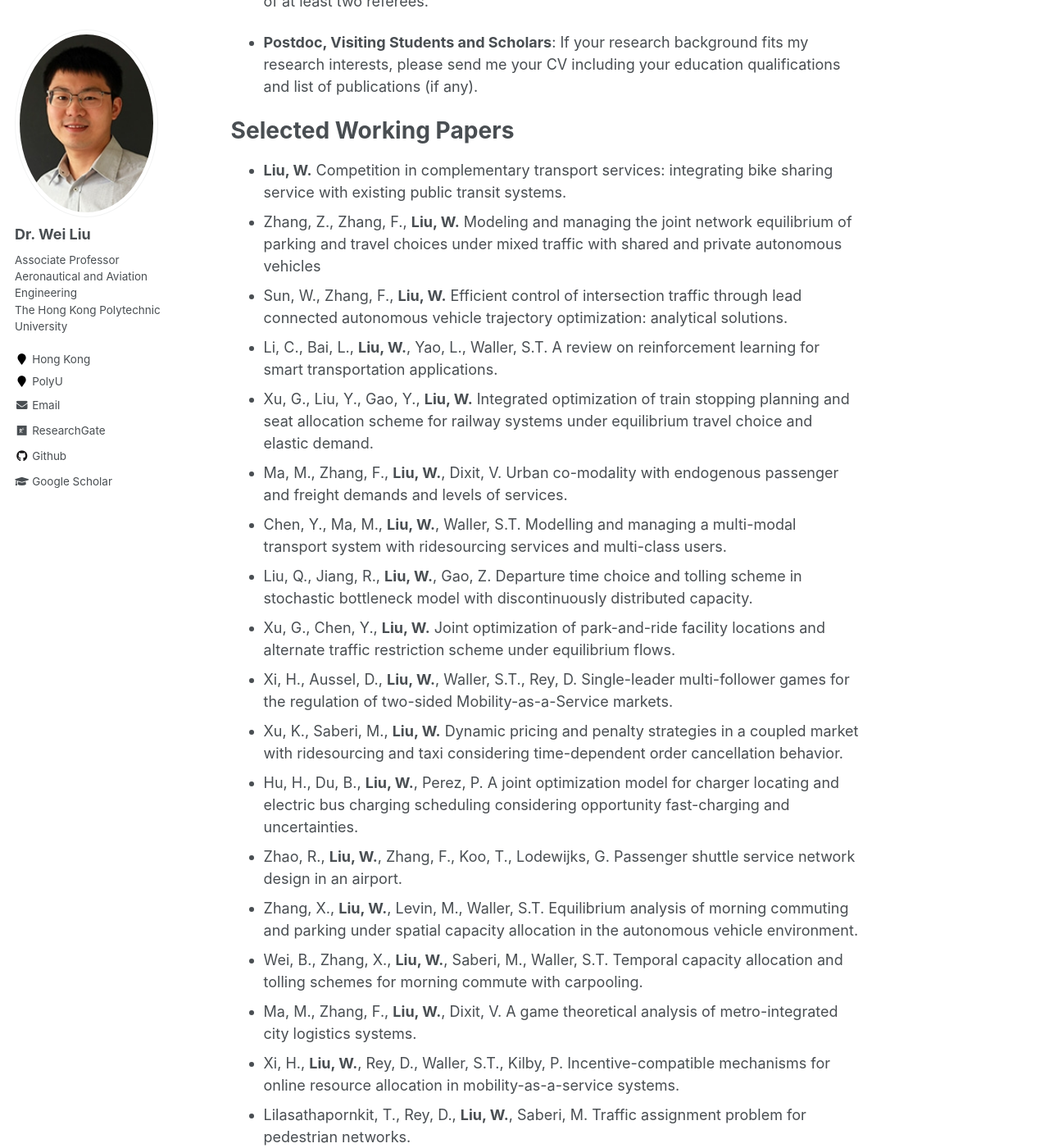
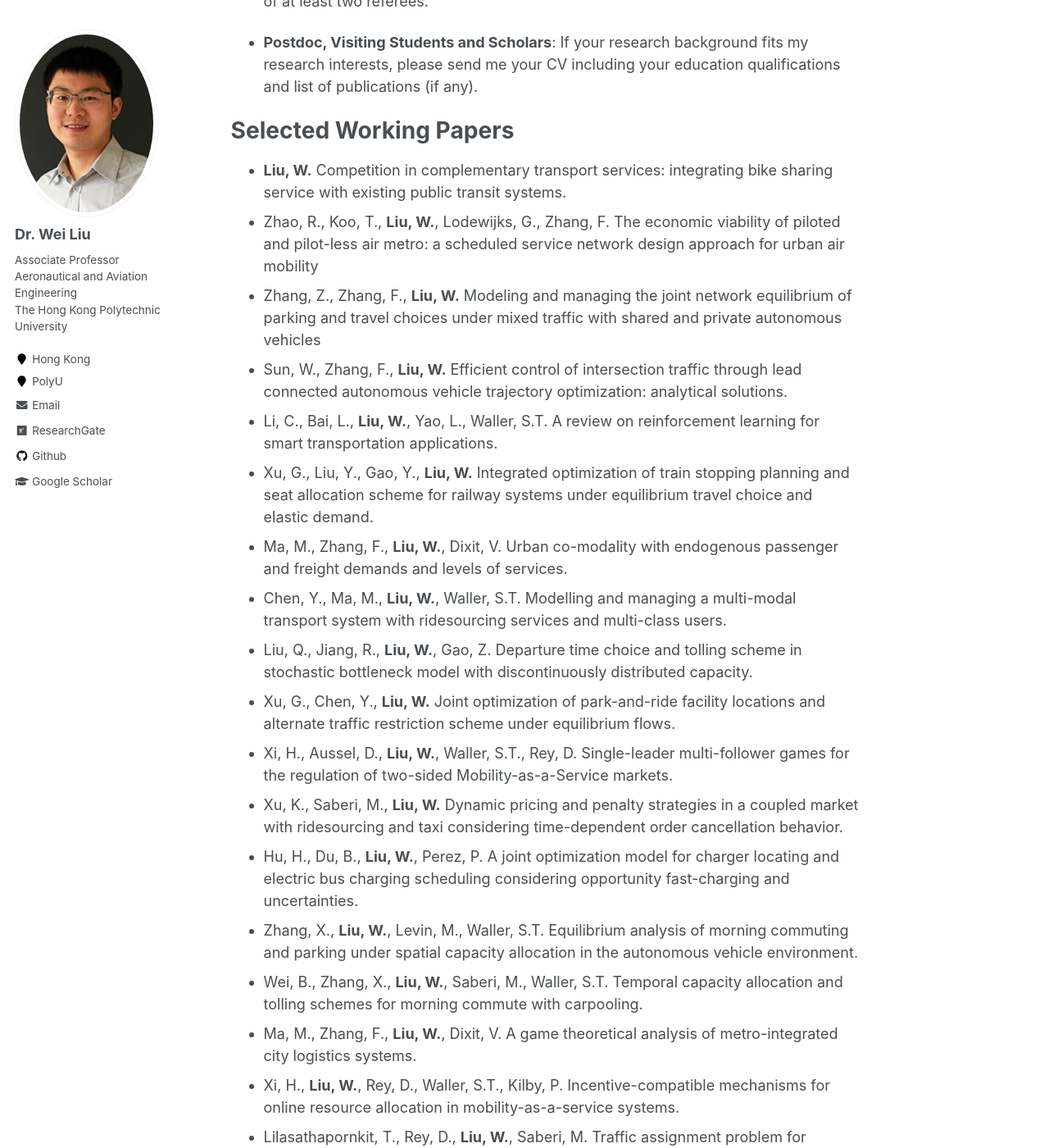
Before and after one commit to weiliu2016/weiliu2016.github.io, a Jekyll site: the page built from _pages/about.md, in a window 1280 px wide and 1400 px high, scrolled down 1395 px. Shown: the whole window at 82% size. Built offline with Jekyll 4.4.1, drawn with Linux system fonts in a browser that asks for light colours.

Commit message:
Update about.md

```diff
--- a/_pages/about.md
+++ b/_pages/about.md
@@ -40,6 +40,7 @@ PhD Positions and Academic Visitors
 Selected Working Papers
 ======
 - **Liu, W.** Competition in complementary transport services: integrating bike sharing service with existing public transit systems.
+-  Zhao, R., Koo, T., **Liu, W.**, Lodewijks, G., Zhang, F. The economic viability of piloted and pilot-less air metro: a scheduled service network design approach for urban air mobility
 - Zhang, Z., Zhang, F., **Liu, W.** Modeling and managing the joint network equilibrium of parking and travel choices under mixed traffic with shared and private autonomous vehicles
 - Sun, W., Zhang, F., **Liu, W.** Efficient control of intersection traffic through lead connected autonomous vehicle trajectory optimization: analytical solutions.
 - Li, C., Bai, L., **Liu, W.**, Yao, L., Waller, S.T. A review on reinforcement learning for smart transportation applications.
@@ -51,7 +52,6 @@ Selected Working Papers
 - Xi, H., Aussel, D., **Liu, W.**, Waller, S.T., Rey, D. Single-leader multi-follower games for the regulation of two-sided Mobility-as-a-Service markets.
 - Xu, K., Saberi, M., **Liu, W.** Dynamic pricing and penalty strategies in a coupled market with ridesourcing and taxi considering time-dependent order cancellation behavior.
 - Hu, H., Du, B., **Liu, W.**, Perez, P. A joint optimization model for charger locating and electric bus charging scheduling considering opportunity fast-charging and uncertainties.
-- Zhao, R., **Liu, W.**, Zhang, F., Koo, T., Lodewijks, G. Passenger shuttle service network design in an airport.
 - Zhang, X., **Liu, W.**, Levin, M., Waller, S.T. Equilibrium analysis of morning commuting and parking under spatial capacity allocation in the autonomous vehicle environment.
 - Wei, B., Zhang, X., **Liu, W.**, Saberi, M., Waller, S.T. Temporal capacity allocation and tolling schemes for morning commute with carpooling.
 - Ma, M., Zhang, F., **Liu, W.**, Dixit, V. A game theoretical analysis of metro-integrated city logistics systems.
```
